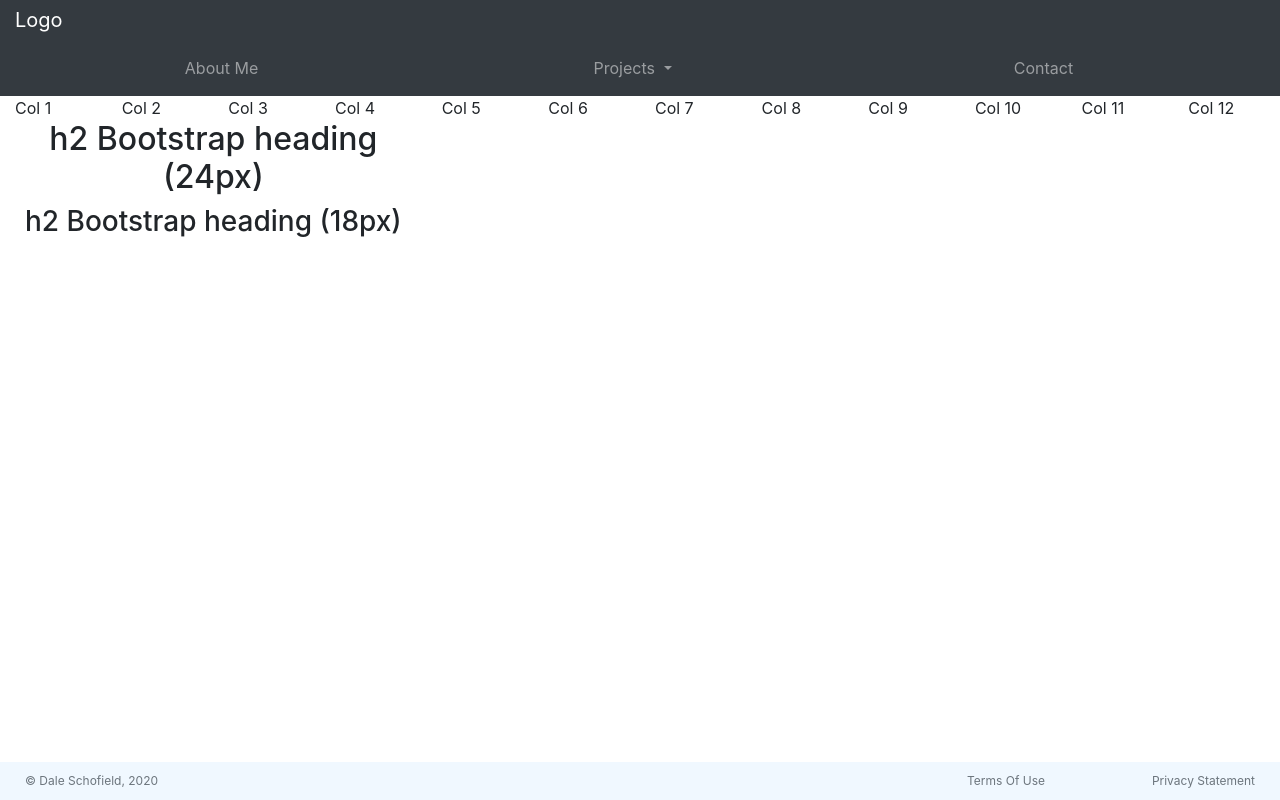
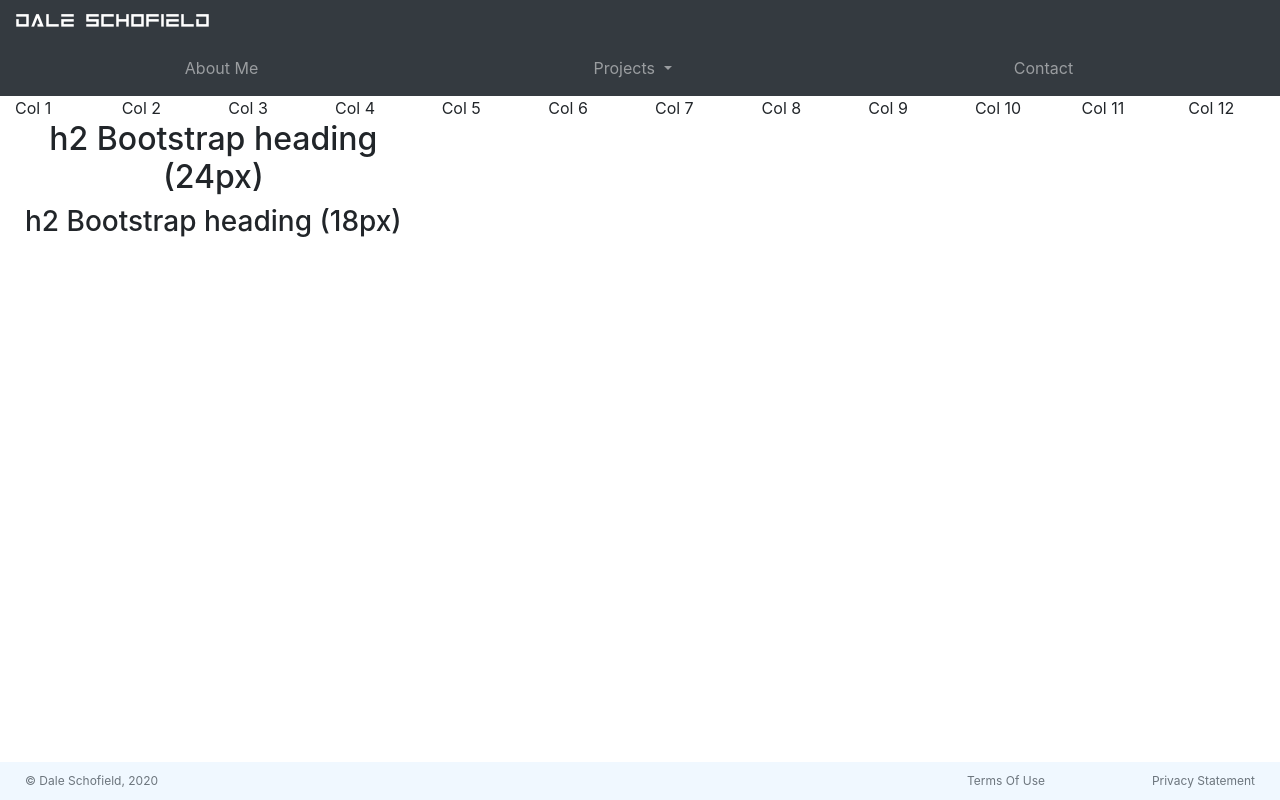
Before and after one commit to djs93/IS117-Final-Site, a plain HTML site: page index.html in a window 1280 px wide. Drawn offline with nearby package versions, Linux system fonts and the light colour scheme.

Commit message:
Header now says my name and added Android 101 font

```diff
--- a/css/main.css
+++ b/css/main.css
@@ -1,3 +1,11 @@
+@font-face {
+    font-family: 'Android 101';
+    src: url('../fonts/android_101-webfont.woff2') format('woff2'),
+    url('../fonts/android_101-webfont.woff') format('woff');
+    font-weight: normal;
+    font-style: normal;
+}
+
 .footer {
     position: fixed;
     left: 0;
@@ -10,15 +18,20 @@
     font-size: 0.5rem;
 }
 
-.dropdown-menu {
-    left: 50%;
-    transform: translateX(-50%);
-}
-
 .footer{
     font-size: 0.75rem;
 }
 
-p{
-    margin-bottom: 0;
+p {
+     margin-bottom: 0;
+ }
+@media screen and (min-width: 576px) {
+    .dropdown-menu {
+        left: 50%;
+        transform: translateX(-50%);
+    }
 }
+
+.navbar-brand{
+    font-family: "Android 101", "Segoe UI", sans-serif;
+}
--- /dev/null
+++ b/fonts/stylesheet.css
@@ -0,0 +1,12 @@
+/*! Generated by Font Squirrel (https://www.fontsquirrel.com) on April 28, 2020 */
+
+
+
+@font-face {
+    font-family: 'android_101regular';
+    src: url('android_101-webfont.woff2') format('woff2'),
+         url('android_101-webfont.woff') format('woff');
+    font-weight: normal;
+    font-style: normal;
+
+}
--- a/index.html
+++ b/index.html
@@ -13,10 +13,10 @@
 <div class="container-fluid">
     <div class="row justify-content-start bg-dark navbar-dark">
         <!-- Brand -->
-        <a class="navbar-brand col-12" href="#">Logo</a>
+        <a class="navbar-brand col-12" href="#">Dale Schofield</a>
     </div>
     <div class="row">
-        <nav class="navbar navbar-expand-md
+        <nav class="navbar navbar-expand-sm
                     justify-content-center
                     bg-dark navbar-dark
                     col-12">
@@ -38,7 +38,7 @@
                            data-toggle="dropdown">
                             Projects
                         </a>
-                        <div class="dropdown-menu">
+                        <div class="dropdown-menu text-center">
                             <a class="dropdown-item" href="#">WIP 2D Game Engine</a>
                             <a class="dropdown-item" href="#">Vulkan Game Engine</a>
                             <a class="dropdown-item" href="#">Quake 4 Mod</a>
```
Also changed, not shown: fonts/android_101-webfont.woff (added), fonts/android_101-webfont.woff2 (added).
